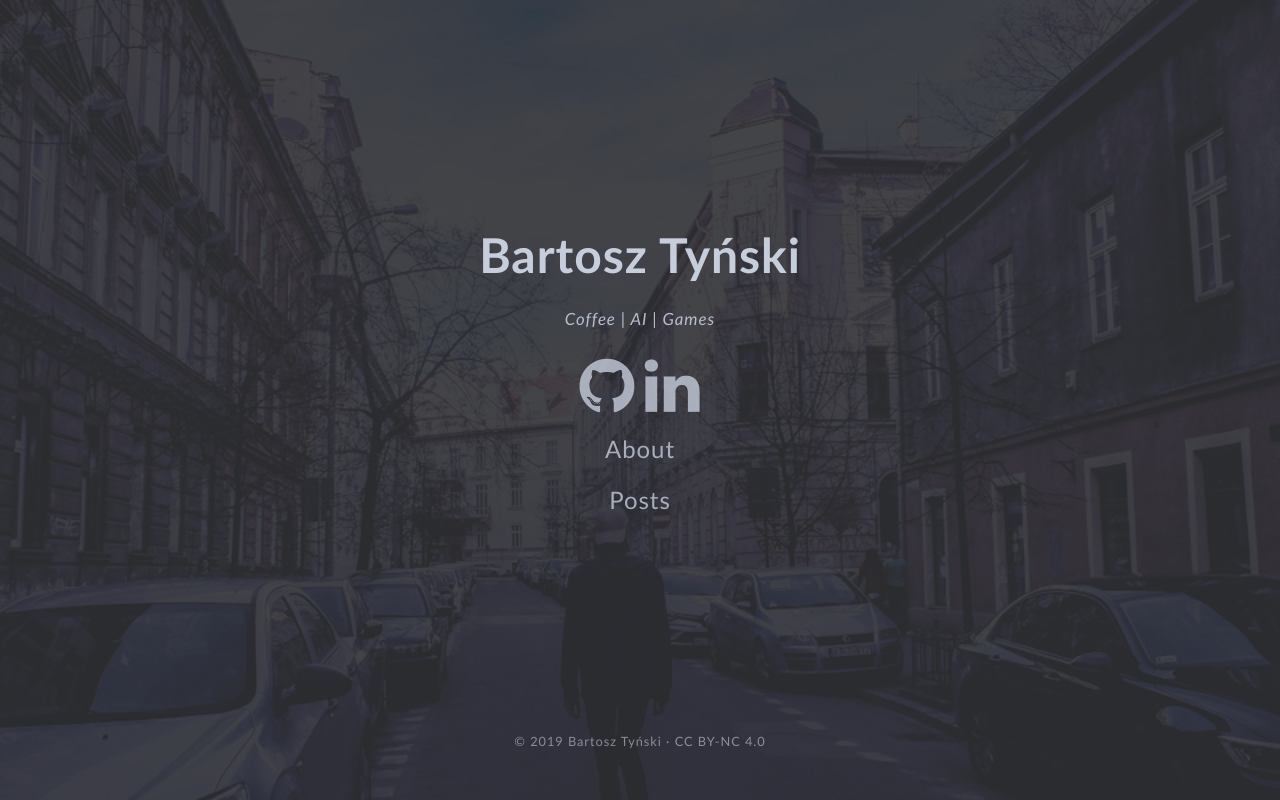
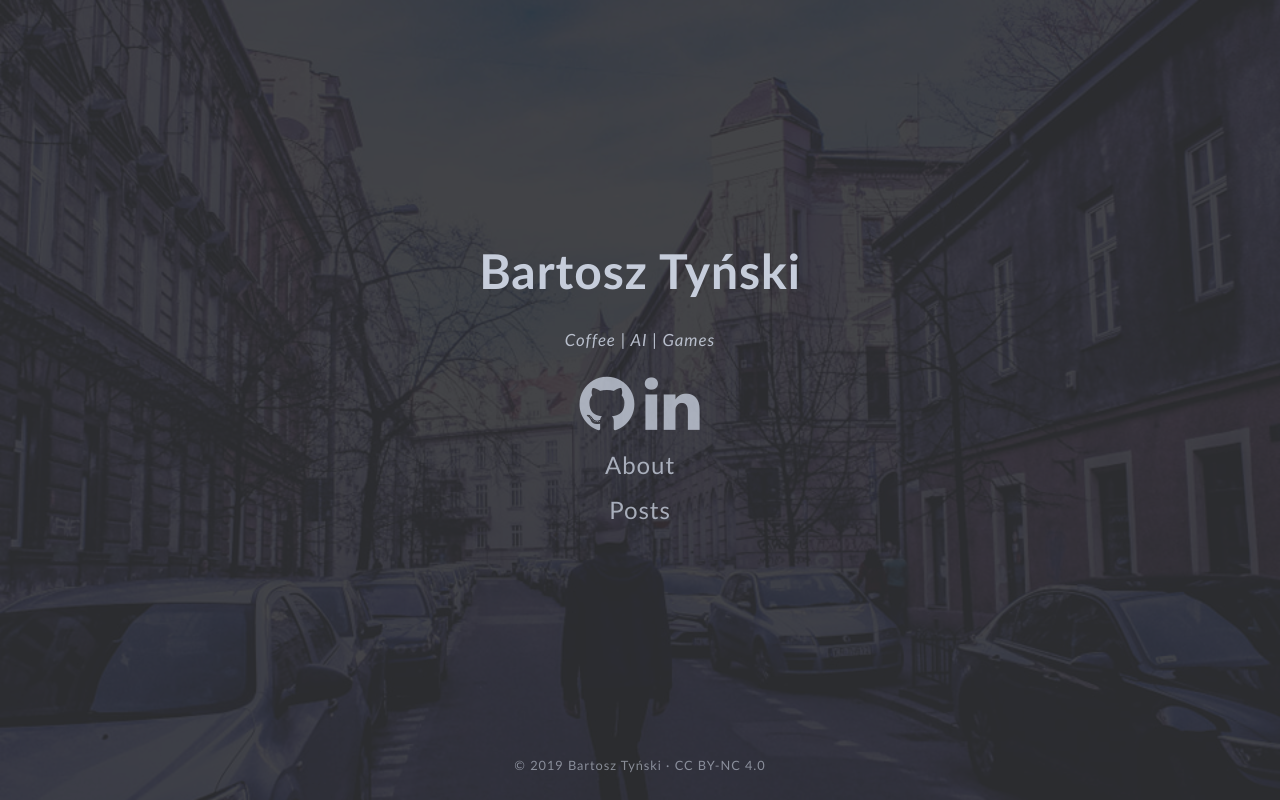
Before and after one commit to tynski/mywebsite, a plain HTML site: page index.html in a window 1280 px wide. Drawn offline with Linux system fonts and the light colour scheme.

Commit message:
refactoring

```diff
--- a/css/style.css
+++ b/css/style.css
@@ -2,12 +2,11 @@ html{
 	background: #2f3034;
 	letter-spacing: .06em;
 	scroll-behavior: smooth;
-	caret-color: transparent;
 }
 
 body{
 	color: #c6cddb;
-	font-family: trebuchet ms,Verdana,verdana ref,segoe ui,Candara,lucida grande,lucida sans unicode,lucida sans,Tahoma,sans-serif;
+	font-family: trebuchet ms,Verdana,lucida sans,Tahoma,sans-serif;
 	margin: 0;
 }
 
@@ -25,6 +24,14 @@ a {
 a:hover{
 	color: white;
 	cursor: pointer;
+}
+
+p{
+	caret-color: transparent;
+}
+
+p:hover{
+	cursor: default;
 }
 
 .bg-image{
@@ -47,10 +54,10 @@ a:hover{
 	align-items: center;
 	justify-content: center;
 	margin: auto;
-	height: 90vh;
+	height: 93vh;
 	flex-wrap: wrap;
 	font-size: 1.5em;
-	line-height: 1.6em;
+	caret-color: transparent;
 }
 
 #home:hover{
@@ -63,10 +70,8 @@ a:hover{
 }
 
 #home-subtitle{
-	margin-top: 0;
-	margin-bottom: 1.5em;
 	text-align: center;
-	line-height: normal;
+	line-height: 1.8em;
 	font-size: .7em;
 	font-style: italic;
 	opacity: .9;
@@ -80,6 +85,7 @@ a:hover{
 
 #navbar{
 	opacity: .8;
+	line-height: 1.4em;
 }
 
 #navbar a{
@@ -91,7 +97,6 @@ a:hover{
 #main-footer{
 	text-align: center;
 	font-size: .8em;
-	line-height: normal;
 	opacity: .6;
 	align-self: flex-end;
 }
```
